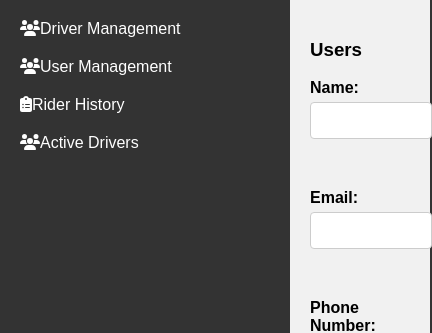
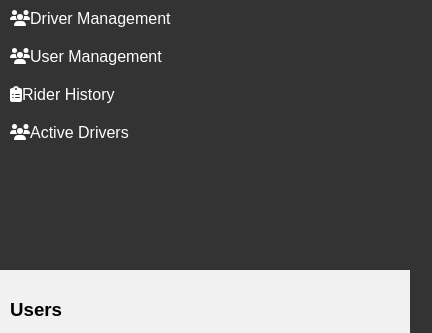
Before and after one commit to dkrmentor/ride-sharing-admin-panel, a React (Create React App) app in the folder adminpanel/: page /admin in a window 390 px wide. Shown: the top 333 px of the page, 432 px wide, since content can reach past the window. Built offline with nearby package versions, Linux system fonts and the light colour scheme; no server answers; the database is empty.

Commit message:
done responsiveness

```diff
--- a/adminpanel/src/App.css
+++ b/adminpanel/src/App.css
@@ -1,11 +1,9 @@
 /* Global Styles */
-
 body {
   font-family: Arial, sans-serif;
   margin: 0;
   padding: 0;
   background-color: #333;
-
 }
 
 /* /////////////login////////////// */
@@ -28,7 +26,8 @@ body {
   margin-bottom: 20px;
 }
 
-.login-box input[type="text"] , .login-box input[type="password"] {
+.login-box input[type="text"],
+.login-box input[type="password"] {
   width: 80%;
   margin-bottom: 10px;
   padding: 10px;
@@ -43,9 +42,9 @@ body {
   cursor: pointer;
 }
 
-
 .layout-container {
   display: flex;
+  flex-wrap: wrap;
 }
 
 .sidebar {
@@ -78,11 +77,11 @@ body {
   flex: 1;
   padding: 20px;
   background-color: #f1f1f1;
-  height: 100vh;
+  min-height: 100vh;
+
 }
 
 /* Header */
-
 .header {
   display: flex;
   justify-content: space-between;
@@ -99,7 +98,6 @@ body {
 }
 
 /* Forms */
-
 .form-group {
   margin-bottom: 20px;
 }
@@ -134,7 +132,6 @@ button:hover {
 }
 
 /* Listings */
-
 .listings {
   display: flex;
   flex-wrap: wrap;
@@ -192,12 +189,14 @@ button:hover {
   border: 1px solid;
   padding: 0px 20px;
   justify-content: space-between;
+  flex-wrap: wrap;
 }
 
 .driver-item-info {
   display: flex;
   align-items: center;
   gap: 20px;
+  flex-wrap: wrap;
 }
 
 /* //////////////////user////////////////// */
@@ -215,16 +214,17 @@ button:hover {
   border: 1px solid;
   justify-content: space-between;
   padding: 0px 20px;
+  flex-wrap: wrap;
 }
 
 .user-item-info {
   display: flex;
   align-items: center;
   gap: 20px;
+  flex-wrap: wrap;
 }
 
 /* //////////////////active-listing////////////////// */
-
 .active-listings .active-item {
   display: flex;
   gap: 20px;
@@ -236,9 +236,52 @@ button:hover {
 }
 
 /* //////////////////ride-listing////////////////// */
-
 .ride-listings .ride-item {
   border: 1px solid;
   padding: 0px 20px;
   gap: 20px;
 }
+
+/* Media Queries */
+@media only screen and (max-width: 768px) {
+  .layout-container {
+    flex-direction: column;
+  }
+  .sidebar,
+  .content,
+  .listing{
+    width: 100%;
+  }
+
+  .sidebar,
+  .content,
+  .listing,
+  .driver-listings .driver-item,
+  .user-listings .user-item,
+  .active-listings .active-item,
+  .ride-listings .ride-item ,  .driver-listings .driver-item .driver-item-info,   .user-listings .user-item-info {
+    display: block;
+
+  }
+
+  .listing,
+  .driver-listings .driver-item,
+  .user-listings .user-item,
+  .active-listings .active-item,
+  .ride-listings .ride-item {
+    margin: 0 0 20px;
+  }
+}
+
+@media only screen and (max-width: 480px) {
+  .login-box,
+  .sidebar,
+  .content,
+  .listing,
+  .driver-listings .driver-item,
+  .user-listings .user-item,
+  .active-listings .active-item,
+  .ride-listings .ride-item {
+    padding: 10px;
+  }
+}
```
